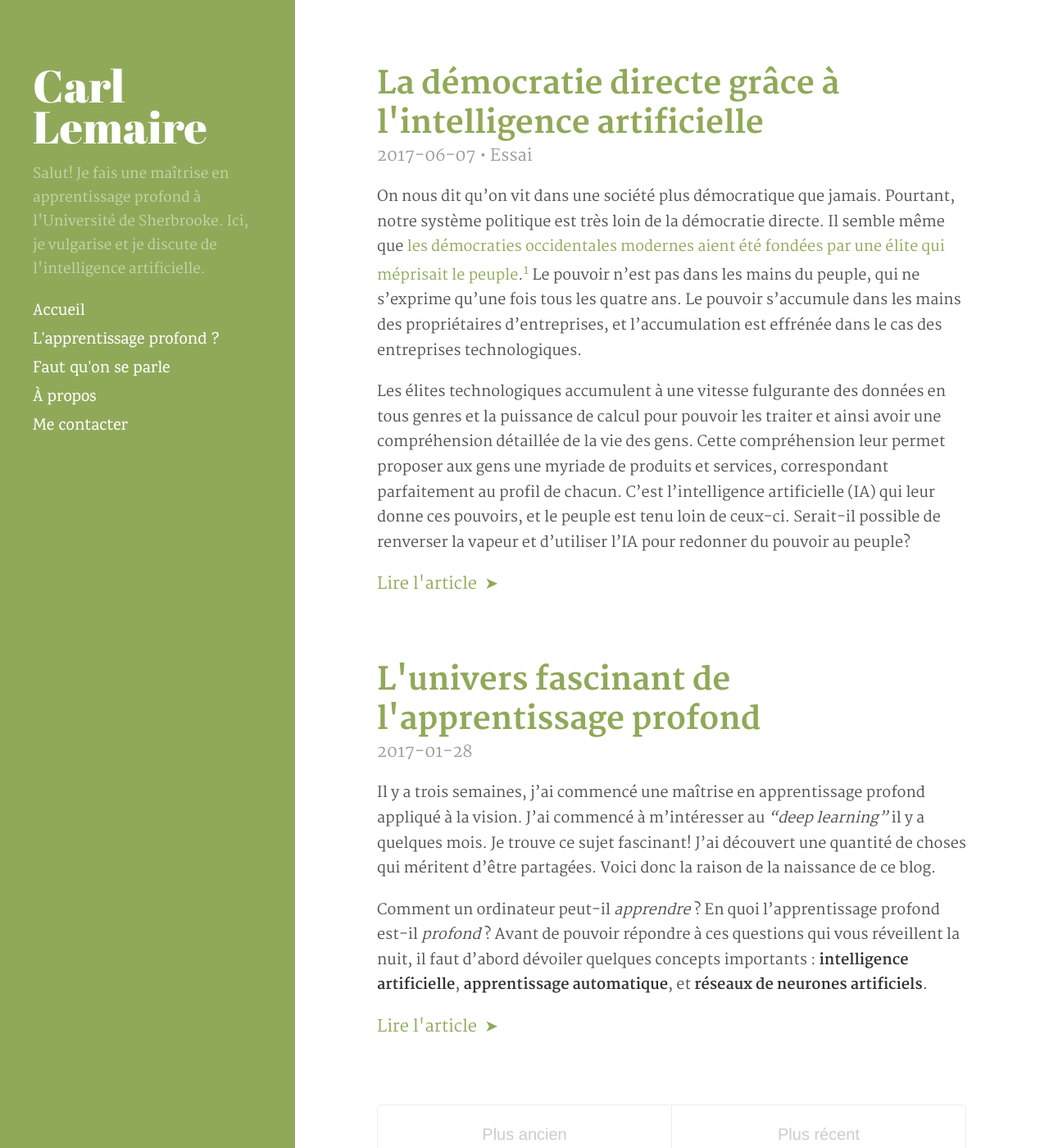
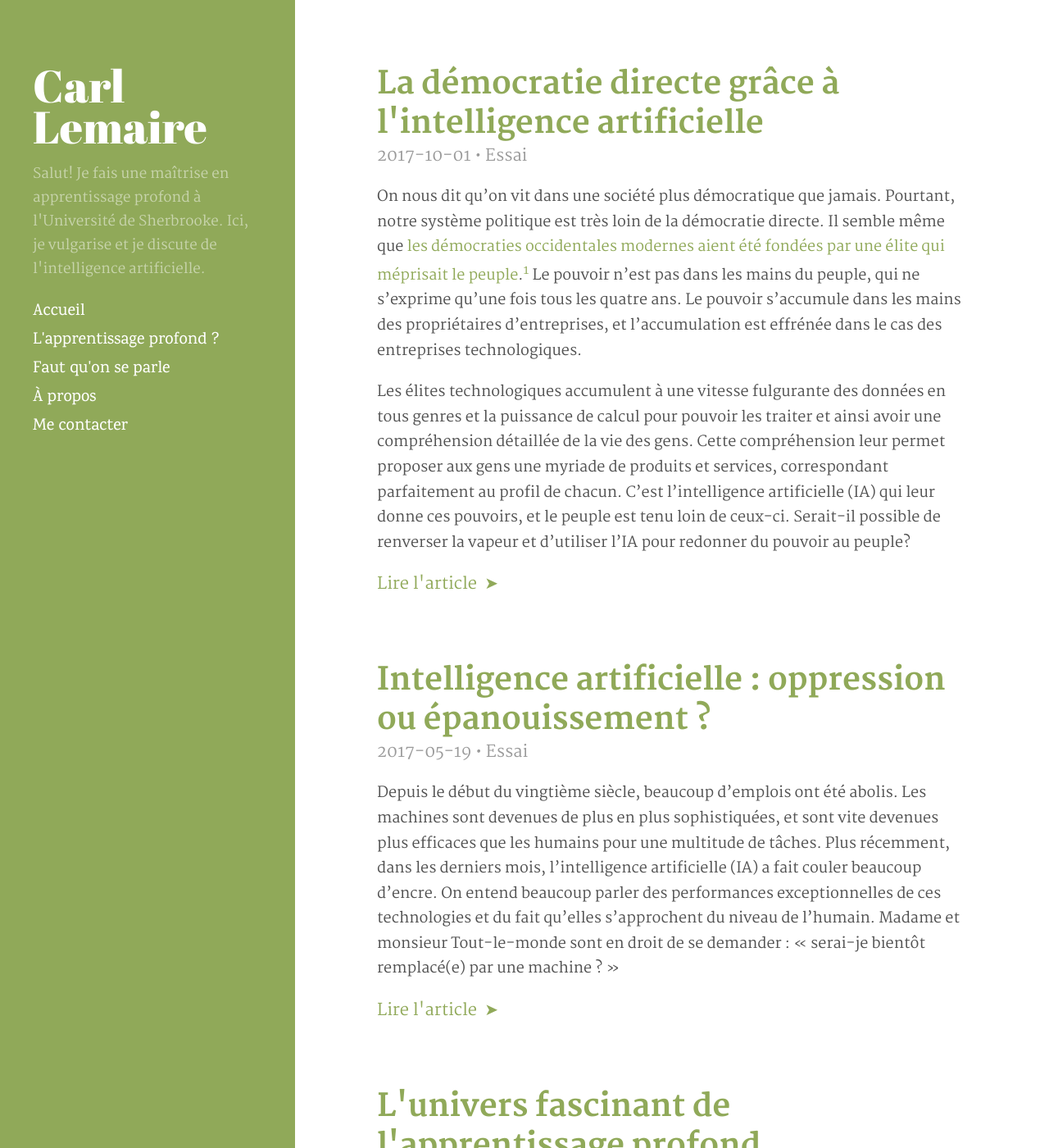
Before and after one commit to lemairecarl/lemairecarl.github.io, a Jekyll site: the page built from index.html, in a window 1280 px wide and 1400 px high. Shown: the whole window at 82% size. Built offline with Jekyll 4.4.1, drawn with Linux system fonts in a browser that asks for light colours; nearby versions of some CDN libraries; the list of posts is cut into pages by our own code; some of the changed text lies outside the part shown.

Commit message:
Reorganiser

```diff
--- a/_drafts/2017-03-19-implications-IA-economie-societe.md
+++ b/_posts/2017-05-19-implications-IA-economie-societe.md
@@ -4,6 +4,7 @@ title: "Intelligence artificielle : oppression ou épanouissement ?"
 permalink: /ia-economie-societe/
 excerpt_separator: "<!--more-->"
 essay: true
+sorte: Essai
 xtitle-width: 24
 ---
 
@@ -35,6 +36,11 @@ Cependant, à mon avis, cette analyse est incomplète. Il faut tenir compte de t
 > « **Je suis vraiment préoccupé de voir l'IA aggraver la concentration du pouvoir et des richesses que l'on voit depuis les 30 dernières années.**[^1] »
 > — Yoshua Bengio, directeur de l'Institut des algorithmes d'apprentissage de Montréal
 
+### Conclusion
+
+Le développement effréné de l'intelligence artificielle comporte de nombreux risques ; l'aggravation de la concentration des pouvoirs en est un exemple. Malgré tout, l'IA pourrait être un énorme avantage dans notre marche vers une société plus humaine. Mais ce n'est pas l'IA qui va faire évoluer l'humanité. Il est primordial que l'humanité, elle-même d'abord, évolue pour bien gérer les situations complexes amenées par ces nouvelles technologies si puissantes.
+
+Merci de m'avoir lu! Je suis conscient d'avoir avancé nombre d'affirmations sans les avoir supportées ; je m'en excuse, c'est par manque de temps. Si vous trouvez des références qui supportent ou réfutent certaines de mes affirmations, je suis preneurs. Laissez un commentaire!
 
 ---
 
```
Also changed, not shown: _posts/2017-01-28-apprentissage-profond.md (+1 -0 lines), _posts/2017-10-01-ia-democratie.md (renamed from _posts/2017-06-07-ia-democratie.md).
